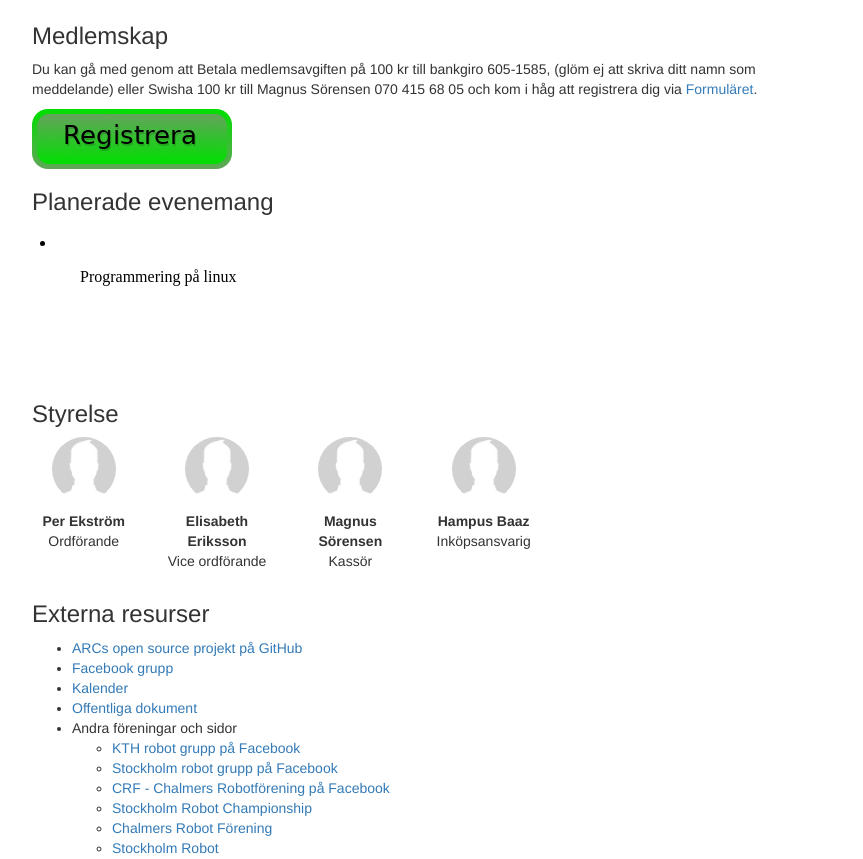
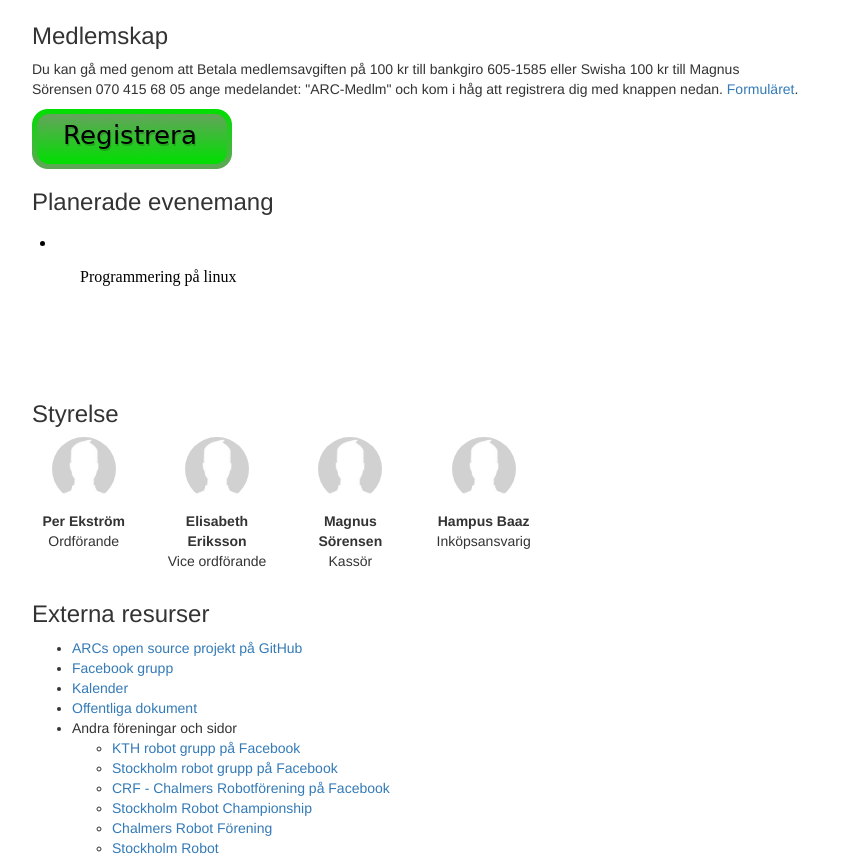
Before and after one commit to ARCsweden/OLD_ARCsweden.github.io, a plain HTML site: page index.html in a window 1280 px wide. Shown: the part 1343-2202 px from the top of the page, without its empty margins (223-1086 px from the left). Drawn offline with Linux system fonts and the light colour scheme.

Commit message:
Changed the registration label

```diff
--- a/index.html
+++ b/index.html
@@ -40,8 +40,7 @@
                 Swisha 100 kr till Magnus Sörensen 070 415 68 05 och registrera er via <a href="https://docs.google.com/forms/d/e/1FAIpQLSc50Bqkg85Wf4pZwZQ6lfQwO6GdEGXdJAAOK-vs3dWrzOlGyQ/viewform">Formuläret</a>.</li>
           <li>Skicka en e-post med namn, efternamn, personnr, adress och telefon till <a href="mailto:info@arcsweden.se?subject=Medlemsansökan&body=Namn: %0AEfternamn: %0APersonnummer: %0AAdress: %0ATelefon: %0A">info@arcsweden.se</a>.</li>
     </ol>-->
-            Betala medlemsavgiften på 100 kr till bankgiro 605-1585, (glöm ej att skriva ditt namn som meddelande)
-            eller Swisha 100 kr till Magnus Sörensen 070 415 68 05 och kom i håg att registrera dig via
+            Betala medlemsavgiften på 100 kr till bankgiro 605-1585 eller Swisha 100 kr till Magnus Sörensen 070 415 68 05 ange medelandet: "ARC-Medlm" och kom i håg att registrera dig med knappen nedan.
             <a href="https://docs.google.com/forms/d/e/1FAIpQLSc50Bqkg85Wf4pZwZQ6lfQwO6GdEGXdJAAOK-vs3dWrzOlGyQ/viewform">Formuläret</a>.</li>
 
       </p>
```
